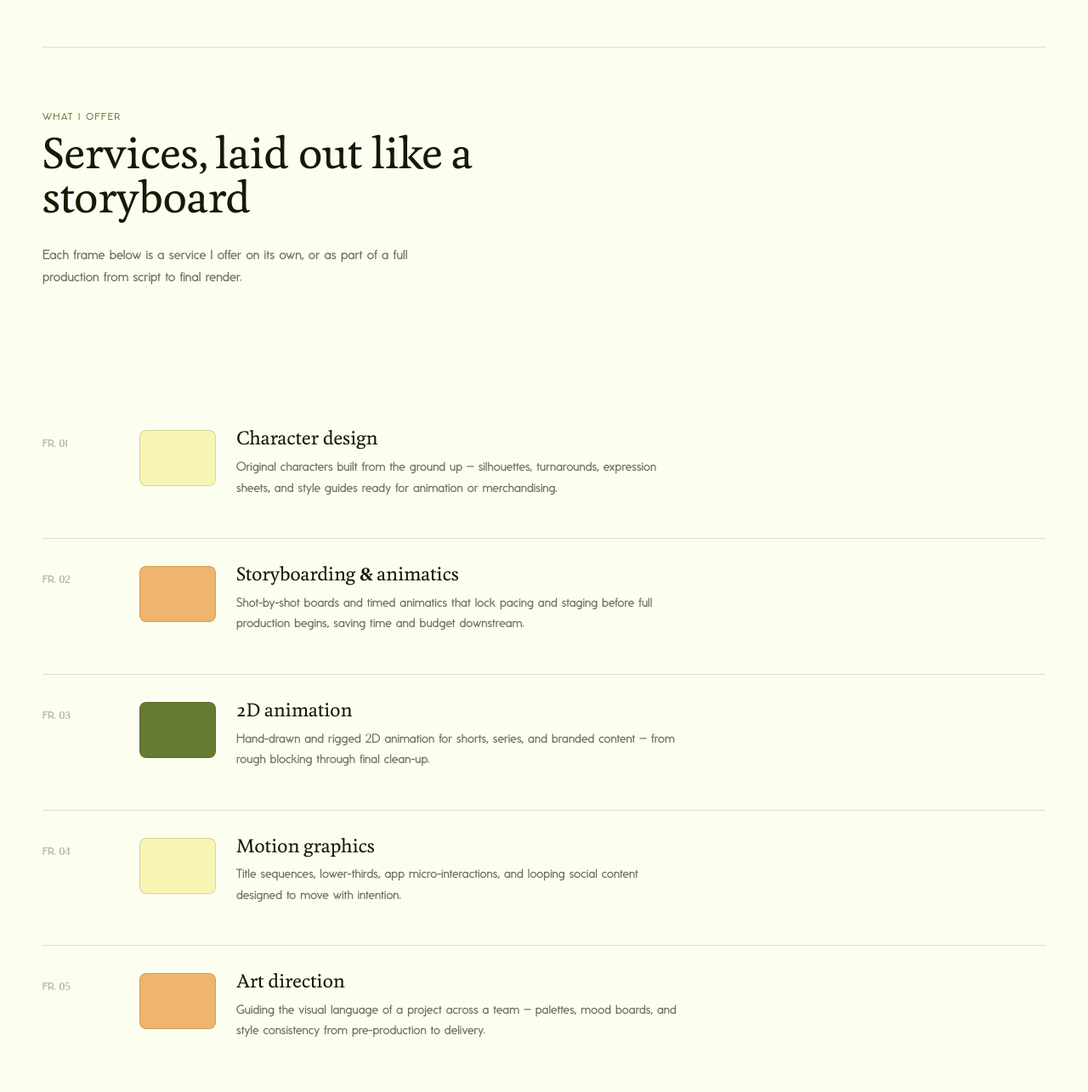
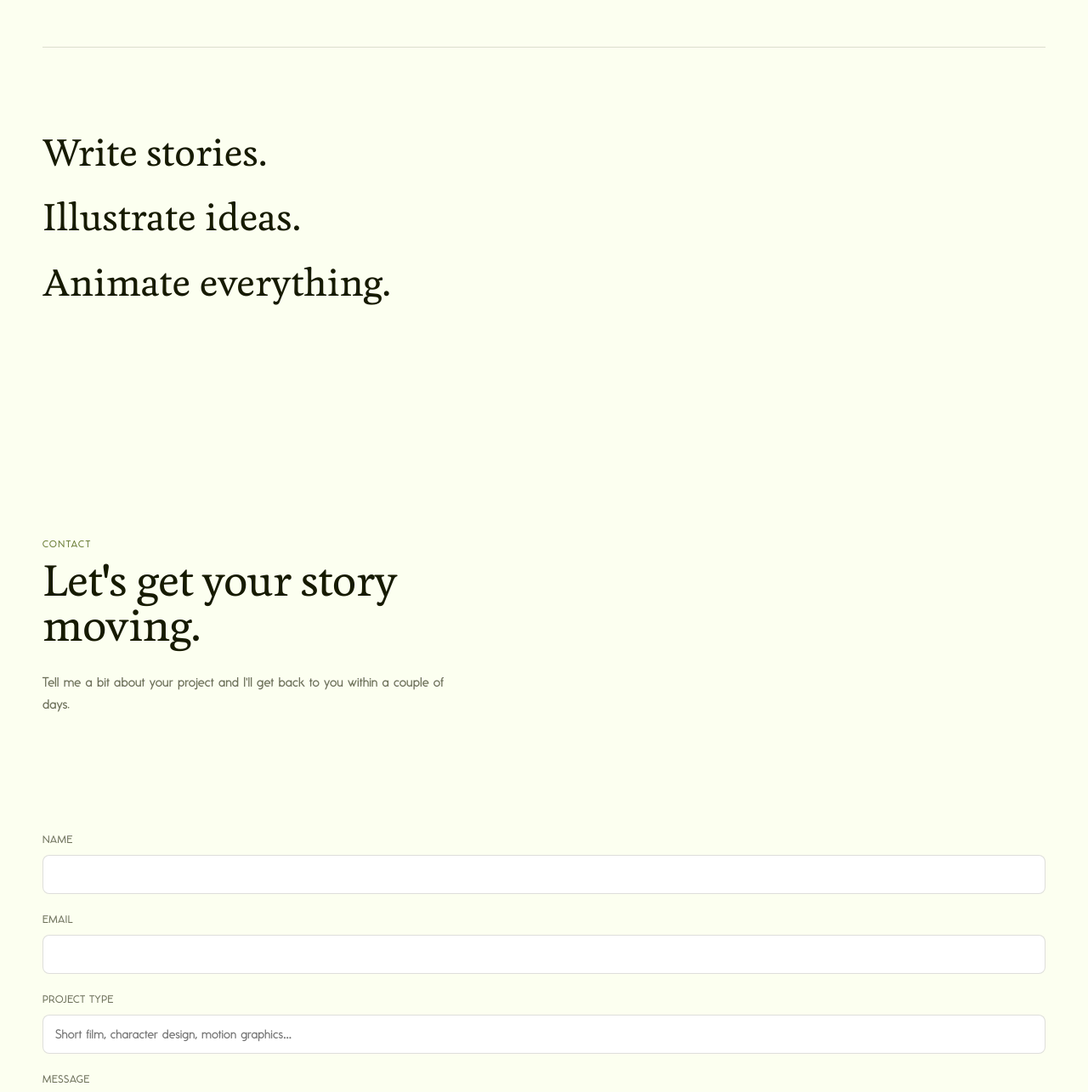
Before and after one commit to zaspana/oliva, a plain HTML site: page index.html in a window 1280 px wide. Shown: the part 1600-2885 px from the top of the page at 85% size. Drawn offline with Linux system fonts and the light colour scheme.

Commit message:
removed more

```diff
--- a/css/style.css
+++ b/css/style.css
@@ -405,6 +405,19 @@ button { font-family: inherit; cursor: pointer; }
 .onion-meta p { margin: 6px 0 0; font-size: 0.92rem; }
 
 /* =========================================================
+   SERVICE STATEMENT (simple three-line version)
+   ========================================================= */
+.service-statement p {
+  font-family: var(--font-display);
+  font-size: clamp(1.6rem, 4vw, 2.6rem);
+  line-height: 1.5;
+  color: var(--text);
+  margin: 0 0 14px;
+}
+.service-statement p:last-child { margin-bottom: 0; }
+.service-statement p strong { font-weight: 700; }
+
+/* =========================================================
    STORYBOARD PANELS (services)
    ========================================================= */
 .panel-list { display: flex; flex-direction: column; }
--- a/index.html
+++ b/index.html
@@ -50,54 +50,11 @@
       </div>
     </section>
 
-    <section class="wrap" id="services" style="padding: 72px 0 24px;">
-      <p class="eyebrow">What I Offer</p>
-      <h2 style="font-size: clamp(2rem, 4vw, 3rem); max-width: 22ch;">Services, laid out like a storyboard</h2>
-      <p style="max-width: 56ch;">Each frame below is a service I offer on its own, or as part of a full production from script to final render.</p>
-    </section>
-
-    <section class="scene wrap">
-      <div class="panel-list">
-        <div class="panel">
-          <span class="panel-frame-no">FR. 01</span>
-          <div class="panel-thumb" style="background: var(--secondary);"></div>
-          <div>
-            <h3>Character design</h3>
-            <p>Original characters built from the ground up — silhouettes, turnarounds, expression sheets, and style guides ready for animation or merchandising.</p>
-          </div>
-        </div>
-        <div class="panel">
-          <span class="panel-frame-no">FR. 02</span>
-          <div class="panel-thumb" style="background: var(--accent);"></div>
-          <div>
-            <h3>Storyboarding & animatics</h3>
-            <p>Shot-by-shot boards and timed animatics that lock pacing and staging before full production begins, saving time and budget downstream.</p>
-          </div>
-        </div>
-        <div class="panel">
-          <span class="panel-frame-no">FR. 03</span>
-          <div class="panel-thumb" style="background: var(--primary);"></div>
-          <div>
-            <h3>2D animation</h3>
-            <p>Hand-drawn and rigged 2D animation for shorts, series, and branded content — from rough blocking through final clean-up.</p>
-          </div>
-        </div>
-        <div class="panel">
-          <span class="panel-frame-no">FR. 04</span>
-          <div class="panel-thumb" style="background: var(--secondary);"></div>
-          <div>
-            <h3>Motion graphics</h3>
-            <p>Title sequences, lower-thirds, app micro-interactions, and looping social content designed to move with intention.</p>
-          </div>
-        </div>
-        <div class="panel">
-          <span class="panel-frame-no">FR. 05</span>
-          <div class="panel-thumb" style="background: var(--accent);"></div>
-          <div>
-            <h3>Art direction</h3>
-            <p>Guiding the visual language of a project across a team — palettes, mood boards, and style consistency from pre-production to delivery.</p>
-          </div>
-        </div>
+    <section class="wrap" id="services" style="padding: 96px 0;">
+      <div class="service-statement">
+        <p><strong>Write stories.</strong></p>
+        <p>Illustrate ideas.</p>
+        <p>Animate everything.</p>
       </div>
     </section>
 
```
